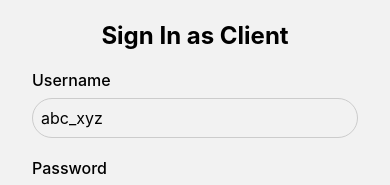
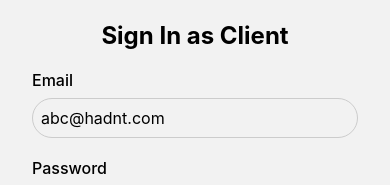
Before and after one commit to Hadn-t/BITS, a React Native app in the folder frontend/: screen / in a window 390 px wide. Shown: the part 293-478 px from the top of the page. Built offline with nearby package versions, Linux system fonts and the light colour scheme.

Commit message:
Refactor authentication screens to integrate Firebase authentication and update input fields for email

```diff
--- a/frontend/common/Input.jsx
+++ b/frontend/common/Input.jsx
@@ -29,7 +29,7 @@ const Input = ({
                 style={[styles.input, error && styles.errorInput]}
                 placeholder={inTitle}
                 secureTextEntry={hidden}
-                keyboardType={type === 'numeric' ? 'numeric' : 'default'}
+                keyboardType={type}
                 value={value}
                 onChangeText={handleTextChange}
             />
--- a/frontend/common/SignIn.jsx
+++ b/frontend/common/SignIn.jsx
@@ -3,6 +3,8 @@ import { View, Text, Alert, TouchableOpacity, StyleSheet } from 'react-native';
 import Title from '@/common/Title';
 import Button from '@/common/Button';
 import Input from '@/common/Input';
+import { auth } from '../firbaseConfig';  // Import Firebase auth
+import { signInWithEmailAndPassword } from 'firebase/auth';
 
 const SignIn = ({ role, setAuth, setRole, navigation, setMode }) => {
     const [username, setUsername] = useState('');
@@ -11,7 +13,7 @@ const SignIn = ({ role, setAuth, setRole, navigation, setMode }) => {
     const [usernameError, setUsernameError] = useState('');
     const [passwordError, setPasswordError] = useState('');
 
-    const onSignIn = () => {
+    const onSignIn = async () => {
         const faultUsername = !username;
         const faultPassword = !password;
 
@@ -22,11 +24,16 @@ const SignIn = ({ role, setAuth, setRole, navigation, setMode }) => {
             return;
         }
 
-        // Proceed with sign-in logic
-        setAuth(true);
-        setRole(role);
-        Alert.alert('Success', `${role.charAt(0).toUpperCase() + role.slice(1)} signed in successfully!`);
-        // navigation.navigate('Home');
+        // Firebase sign-in logic
+        try {
+            await signInWithEmailAndPassword(auth,username, password);
+            setAuth(true);
+            setRole(role);
+            Alert.alert('Success', `${role.charAt(0).toUpperCase() + role.slice(1)} signed in successfully!`);
+            // navigation.navigate('Home');
+        } catch (error) {
+            Alert.alert('Error', 'Invalid credentials. Please try again.');
+        }
     };
 
     return (
@@ -34,9 +41,9 @@ const SignIn = ({ role, setAuth, setRole, navigation, setMode }) => {
             <Title text={`Sign In as ${role.charAt(0).toUpperCase() + role.slice(1)}`} />
 
             <Input
-                title="Username"
-                inTitle="abc_xyz"
-                type="default"
+                title="Email"
+                inTitle="abc@hadnt.com"
+                type='email-address'
                 hidden={false}
                 value={username}
                 error={usernameError}
--- a/frontend/common/SignUp.jsx
+++ b/frontend/common/SignUp.jsx
@@ -3,6 +3,8 @@ import { View, Text, Alert, TouchableOpacity, StyleSheet } from 'react-native';
 import Title from '@/common/Title';
 import Button from '@/common/Button';
 import Input from '@/common/Input';
+import { auth } from '../firbaseConfig';  // Import Firebase auth
+import { createUserWithEmailAndPassword } from 'firebase/auth';
 
 const SignUp = ({ role, setAuth, setRole, navigation, setMode }) => {
     const [username, setUsername] = useState('');
@@ -17,7 +19,7 @@ const SignUp = ({ role, setAuth, setRole, navigation, setMode }) => {
     const [passwordError, setPasswordError] = useState('');
     const [rePasswordError, setRePasswordError] = useState('');
 
-    const onSignUp = () => {
+    const onSignUp = async () => {
         const faultUsername = !username || username.length < 5;
         const faultFirstName = !firstName;
         const faultLastName = !lastName;
@@ -34,10 +36,16 @@ const SignUp = ({ role, setAuth, setRole, navigation, setMode }) => {
             return;
         }
 
-        setAuth(true);
-        setRole(role);
-        Alert.alert('Success', `${role.charAt(0).toUpperCase() + role.slice(1)} signed up successfully!`);
-        // navigation.navigate('Home');
+        // Firebase sign-up logic
+        try {
+            await createUserWithEmailAndPassword(auth,username, password);
+            setAuth(true);
+            setRole(role);
+            Alert.alert('Success', `${role.charAt(0).toUpperCase() + role.slice(1)} signed up successfully!`);
+            // navigation.navigate('Home');
+        } catch (error) {
+            Alert.alert('Error', error.message);
+        }
     };
 
     return (
@@ -45,9 +53,9 @@ const SignUp = ({ role, setAuth, setRole, navigation, setMode }) => {
             <Title text={`Sign Up as ${role.charAt(0).toUpperCase() + role.slice(1)}`} />
 
             <Input
-                title="Username"
-                inTitle="abc_xyz"
-                type="default"
+                title="Email"
+                inTitle="abc@hadnt.com"
+                type="email-address"
                 hidden={false}
                 value={username}
                 error={usernameError}
--- a/frontend/package.json
+++ b/frontend/package.json
@@ -21,12 +21,14 @@
     "@fortawesome/free-solid-svg-icons": "^6.7.2",
     "@fortawesome/react-native-fontawesome": "^0.3.2",
     "@react-leaflet/core": "^3.0.0",
+    "@react-native-async-storage/async-storage": "^1.24.0",
     "@react-native-community/datetimepicker": "^8.2.0",
     "@react-native-community/slider": "^4.5.5",
     "@react-native-picker/picker": "^2.11.0",
     "@react-navigation/bottom-tabs": "^7.2.0",
     "@react-navigation/native": "^7.0.14",
     "axios": "^1.7.9",
+    "dotenv": "^16.4.7",
     "expo": "~52.0.25",
     "expo-blur": "~14.0.2",
     "expo-constants": "~17.0.4",
@@ -42,12 +44,13 @@
     "expo-symbols": "~0.2.1",
     "expo-system-ui": "~4.0.7",
     "expo-web-browser": "~14.0.2",
+    "firebase": "^11.2.0",
     "leaflet": "^1.9.4",
     "papaparse": "^5.5.1",
     "react": "18.3.1",
     "react-dom": "18.3.1",
-    "react-leaflet": "^5.0.0",
     "react-native": "0.76.6",
+    "react-native-dotenv": "^3.4.11",
     "react-native-gesture-handler": "~2.20.2",
     "react-native-maps": "^1.20.1",
     "react-native-reanimated": "~3.16.1",
--- a/frontend/screens/Authentication.jsx
+++ b/frontend/screens/Authentication.jsx
@@ -1,9 +1,10 @@
 import React, { useState, useLayoutEffect } from 'react';
-import { View, Text, Alert, SafeAreaView, TouchableOpacity } from 'react-native';
+import { View, SafeAreaView, Alert } from 'react-native';
 import Title from '@/common/Title';
 import Button from '@/common/Button';
 import SignUp from '@/common/SignUp';
 import SignIn from '@/common/SignIn';
+import { auth } from '../firbaseConfig';  // Import firebase auth
 
 const Authentication = ({ setAuth, setRole, navigation }) => {
   const [mode, setMode] = useState('signIn');
@@ -14,6 +15,26 @@ const Authentication = ({ setAuth, setRole, navigation }) => {
       headerShown: false,
     });
   }, [navigation]);
+
+  const handleSignIn = async (email, password) => {
+    try {
+      await auth().signInWithEmailAndPassword(email, password);
+      setAuth(true);
+      setRole(role);  // Set role here after sign-in
+    } catch (error) {
+      Alert.alert('Error', error.message);
+    }
+  };
+
+  const handleSignUp = async (email, password) => {
+    try {
+      await auth().createUserWithEmailAndPassword(email, password);
+      setAuth(true);
+      setRole(role);  // Set role after sign-up
+    } catch (error) {
+      Alert.alert('Error', error.message);
+    }
+  };
 
   return (
     <SafeAreaView style={{ flex: 1 }}>
@@ -36,11 +57,11 @@ const Authentication = ({ setAuth, setRole, navigation }) => {
         </View>
 
         {mode === 'signIn' && (
-          <SignIn role={role} setAuth={setAuth} setRole={setRole} navigation={navigation} setMode={setMode} />
+          <SignIn role={role} setAuth={setAuth} setRole={setRole} navigation={navigation} setMode={setMode} handleSignIn={handleSignIn} />
         )}
 
         {mode === 'signUp' && (
-          <SignUp role={role} setAuth={setAuth} setRole={setRole} navigation={navigation} setMode={setMode} />
+          <SignUp role={role} setAuth={setAuth} setRole={setRole} navigation={navigation} setMode={setMode} handleSignUp={handleSignUp} />
         )}
       </View>
     </SafeAreaView>
```
Also changed, not shown: 2 other files (tests, documents, lock files or other folders).
